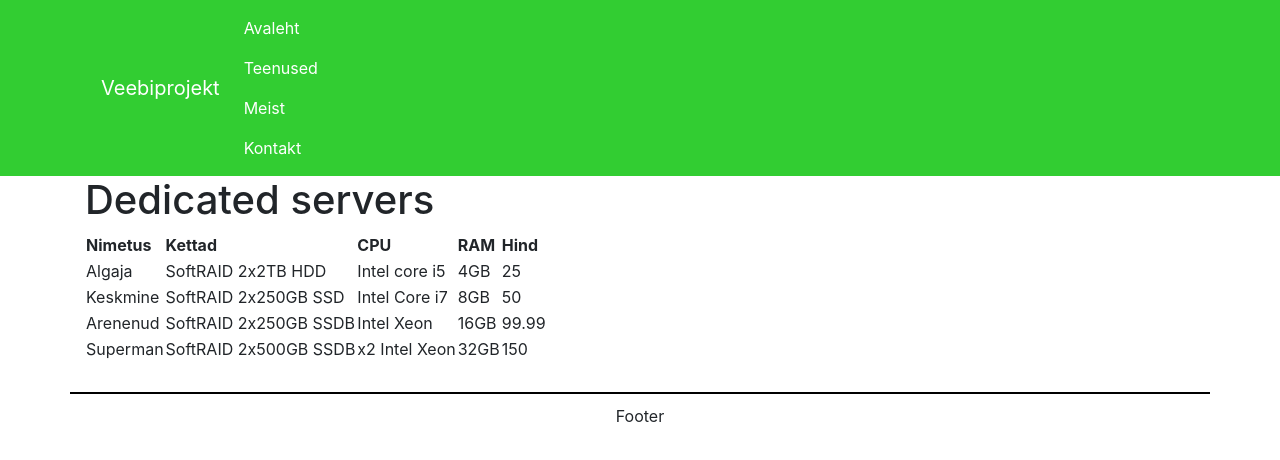
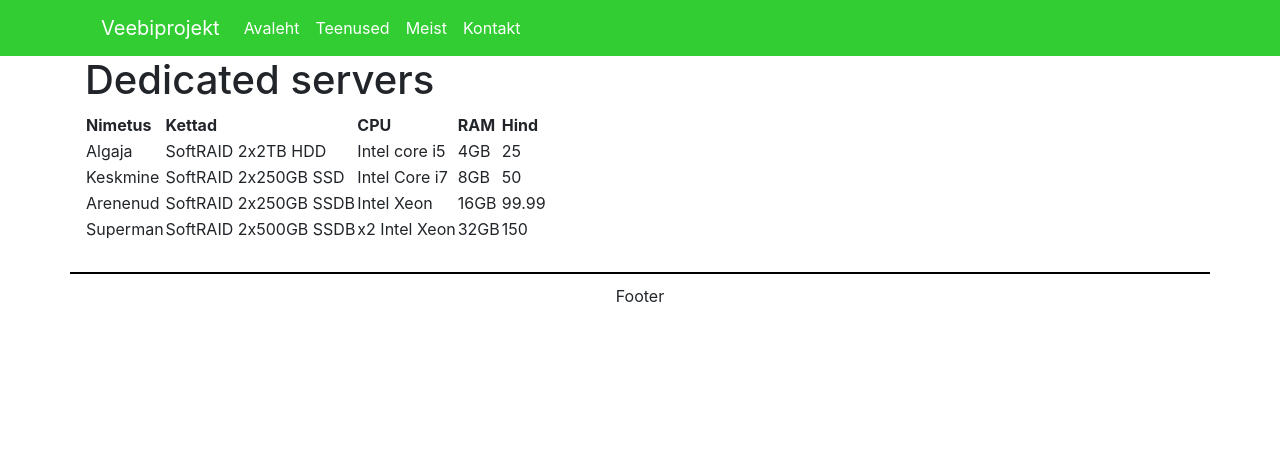
Before and after one commit to MartinEwing/se_veeb, a plain HTML site: page index.html in a window 1280 px wide. Drawn offline with nearby package versions, Linux system fonts and the light colour scheme.

Commit message:
Navigatsiooni fix

```diff
--- a/index.html
+++ b/index.html
@@ -22,11 +22,16 @@
                     <ul class="navbar-nav mr-auto">
                         <li class="nav-item active">
                             <a class="nav-link" href="#">Avaleht</a>
+                        </li>
+                        <li class="nav-item">
                             <a class="nav-link" href="#">Teenused</a>
+                        </li>
+                        <li class="nav-item ">
                             <a class="nav-link" href="#">Meist</a>
+                        </li>
+                        <li class="nav-item">
                             <a class="nav-link" href="#">Kontakt</a>
                         </li>
-
                     </ul>
                 </div>
             </nav>
```
